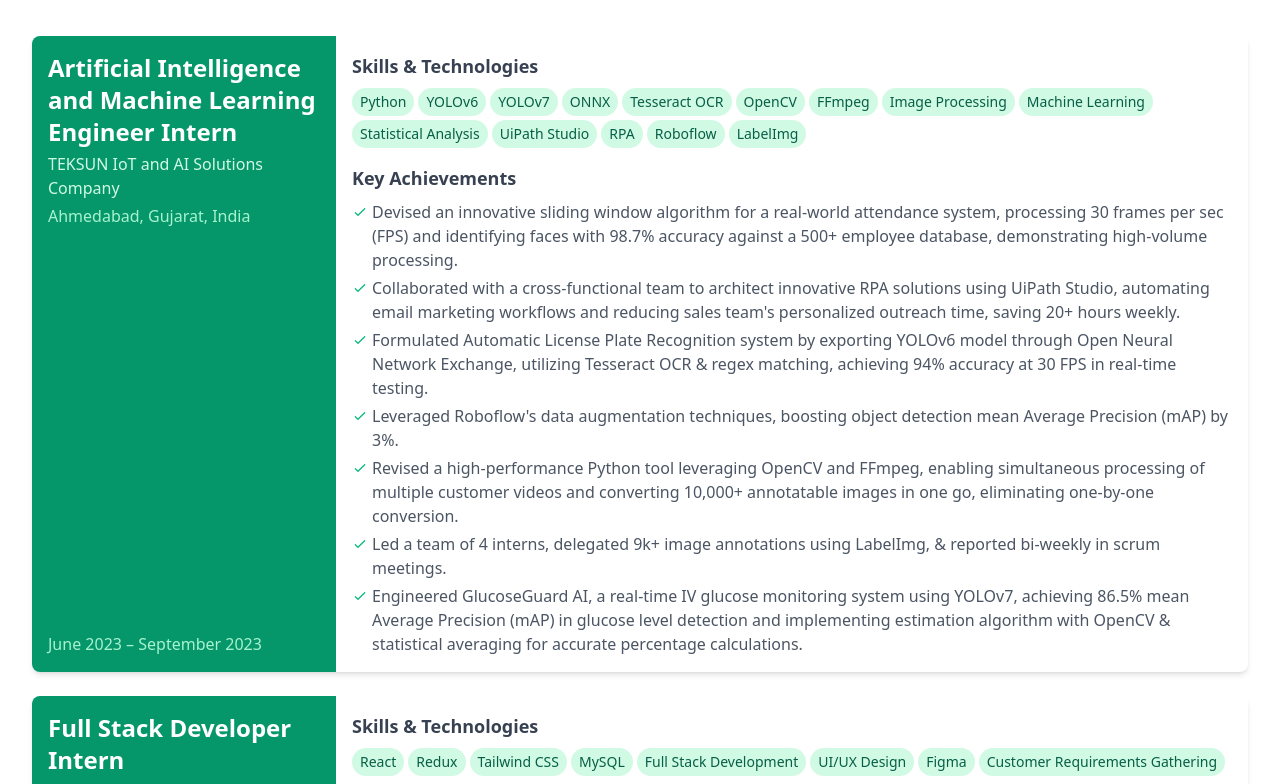
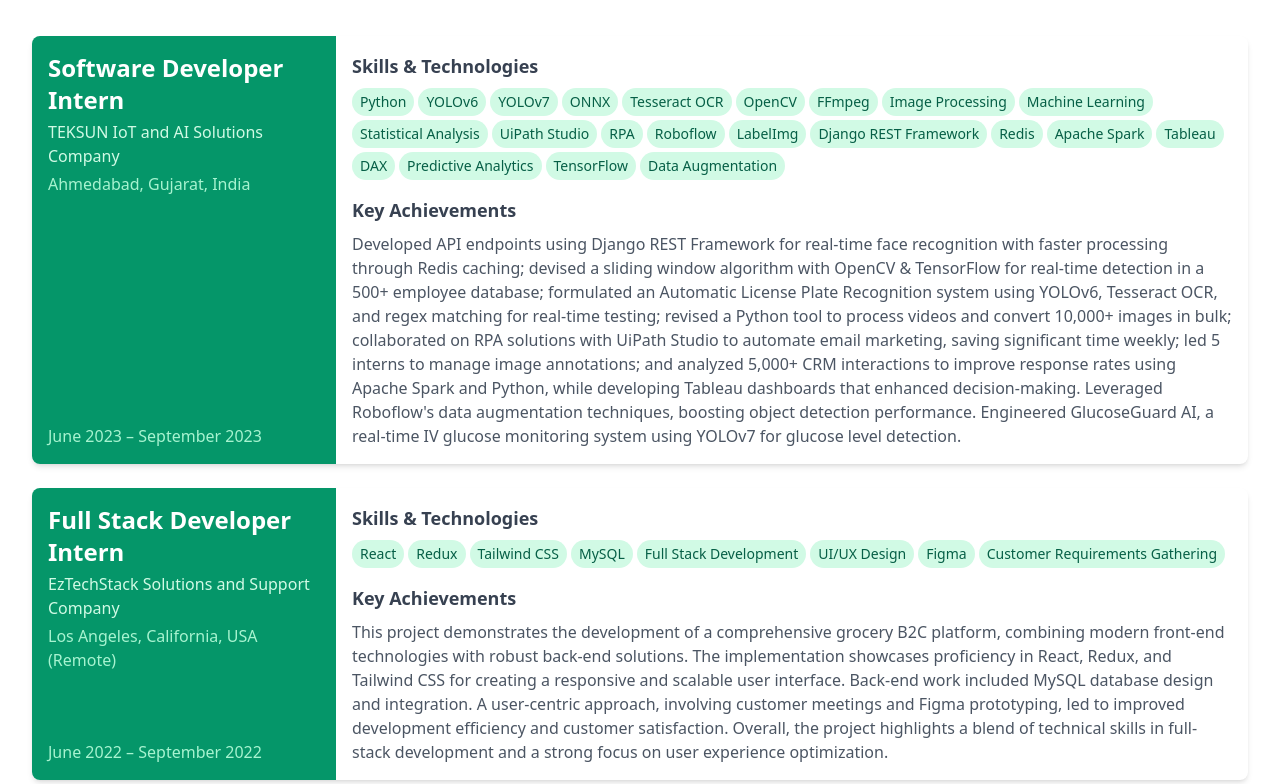
Before and after one commit to vive12345/MyPortfolio, a React (Vite) app: page / in a window 1280 px wide. Shown: the part 1840-2624 px from the top of the page. Built offline with nearby package versions, Linux system fonts and the light colour scheme.

Commit message:
improvement

```diff
--- a/src/Components/Experience.jsx
+++ b/src/Components/Experience.jsx
@@ -1,10 +1,9 @@
-
 import React from "react";
 import { Element } from "react-scroll";
 const Experience = () => {
   const experiences = [
     {
-      title: "Artificial Intelligence and Machine Learning Engineer Intern",
+      title: "Software Developer Intern",
       company: "TEKSUN IoT and AI Solutions Company",
       location: "Ahmedabad, Gujarat, India",
       date: "June 2023 – September 2023",
@@ -23,15 +22,17 @@
         "RPA",
         "Roboflow",
         "LabelImg",
+        "Django REST Framework",
+        "Redis",
+        "Apache Spark",
+        "Tableau",
+        "DAX",
+        "Predictive Analytics",
+        "TensorFlow",
+        "Data Augmentation",
       ],
       achievements: [
-        "Devised an innovative sliding window algorithm for a real-world attendance system, processing 30 frames per sec (FPS) and identifying faces with 98.7% accuracy against a 500+ employee database, demonstrating high-volume processing.",
-        "Collaborated with a cross-functional team to architect innovative RPA solutions using UiPath Studio, automating email marketing workflows and reducing sales team's personalized outreach time, saving 20+ hours weekly.",
-        "Formulated Automatic License Plate Recognition system by exporting YOLOv6 model through Open Neural Network Exchange, utilizing Tesseract OCR & regex matching, achieving 94% accuracy at 30 FPS in real-time testing.",
-        "Leveraged Roboflow's data augmentation techniques, boosting object detection mean Average Precision (mAP) by 3%.",
-        "Revised a high-performance Python tool leveraging OpenCV and FFmpeg, enabling simultaneous processing of multiple customer videos and converting 10,000+ annotatable images in one go, eliminating one-by-one conversion.",
-        "Led a team of 4 interns, delegated 9k+ image annotations using LabelImg, & reported bi-weekly in scrum meetings.",
-        "Engineered GlucoseGuard AI, a real-time IV glucose monitoring system using YOLOv7, achieving 86.5% mean Average Precision (mAP) in glucose level detection and implementing estimation algorithm with OpenCV & statistical averaging for accurate percentage calculations.",
+        "Developed API endpoints using Django REST Framework for real-time face recognition with faster processing through Redis caching; devised a sliding window algorithm with OpenCV & TensorFlow for real-time detection in a 500+ employee database; formulated an Automatic License Plate Recognition system using YOLOv6, Tesseract OCR, and regex matching for real-time testing; revised a Python tool to process videos and convert 10,000+ images in bulk; collaborated on RPA solutions with UiPath Studio to automate email marketing, saving significant time weekly; led 5 interns to manage image annotations; and analyzed 5,000+ CRM interactions to improve response rates using Apache Spark and Python, while developing Tableau dashboards that enhanced decision-making. Leveraged Roboflow's data augmentation techniques, boosting object detection performance. Engineered GlucoseGuard AI, a real-time IV glucose monitoring system using YOLOv7 for glucose level detection.",
       ],
     },
     {
@@ -50,9 +51,7 @@
         "Customer Requirements Gathering",
       ],
       achievements: [
-        "Developed a high-performance React-based grocery B2C platform utilizing Tailwind CSS; produced 10+ modular components and implemented Redux for efficient cart state management, delivering a responsive and scalable UI.",
-        "Created a MySQL database for the product catalog; teamed up to integrate the database with backend logic.",
-        "Conducted online customer meetings to gather user interface requirements & prepared high-fidelity Figma prototype for the product landing page, which reduced development turnaround time and improved customer satisfaction by 100%.",
+        "This project demonstrates the development of a comprehensive grocery B2C platform, combining modern front-end technologies with robust back-end solutions. The implementation showcases proficiency in React, Redux, and Tailwind CSS for creating a responsive and scalable user interface. Back-end work included MySQL database design and integration. A user-centric approach, involving customer meetings and Figma prototyping, led to improved development efficiency and customer satisfaction. Overall, the project highlights a blend of technical skills in full-stack development and a strong focus on user experience optimization.",
       ],
     },
   ];
@@ -102,7 +101,7 @@
                   <ul className="space-y-1 text-base">
                     {exp.achievements.map((achievement, i) => (
                       <li key={i} className="flex items-start">
-                        <svg
+                        {/* <svg
                           className="w-4 h-4 text-emerald-500 mr-1 mt-1 flex-shrink-0"
                           fill="none"
                           stroke="currentColor"
@@ -115,7 +114,7 @@
                             strokeWidth="2"
                             d="M5 13l4 4L19 7"
                           ></path>
-                        </svg>
+                        </svg> */}
                         <span className="text-gray-600">{achievement}</span>
                       </li>
                     ))}
--- a/src/Components/NavBar.jsx
+++ b/src/Components/NavBar.jsx
@@ -28,7 +28,7 @@
   }, []);
 
   const navItems = [
-    { href: "/", label: "About Me" },
+    { href: "#about", label: "About Me" },
     { href: "#skills", label: "Skills" },
     { href: "#experience", label: "Experience" },
     { href: "#projects", label: "Projects" },
```
Also changed, not shown: 5 other files (tests, documents, lock files or other folders).
